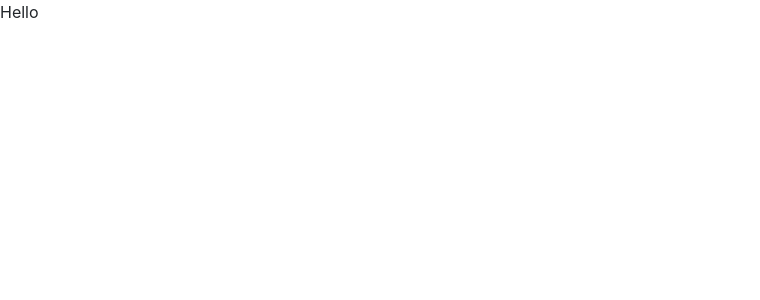
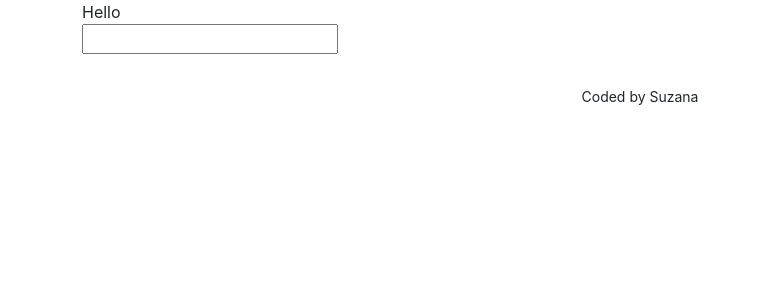
Before and after one commit to QSuzyQ/dictionary-project, a React (Create React App) app: page / in a window 1280 px wide. Shown: the top 300 px of the page, without its empty margins (0-760 px from the left). Built offline with nearby package versions, Linux system fonts and the light colour scheme.

Commit message:
Implemented the search engine

```diff
--- a/src/App.css
+++ b/src/App.css
@@ -0,0 +1,4 @@
+.App-footer {
+  text-align: center;
+  margin: 30px 0;
+}
--- a/src/App.js
+++ b/src/App.js
@@ -1,9 +1,18 @@
+import Dictionary from "./Dictionary";
 import "./App.css";
 
 export default function App() {
   return (
     <div className="App">
-      <header className="App-header">Hello</header>
+      <div className="container">
+        <header className="App-header">Hello</header>
+        <main>
+          <Dictionary />
+        </main>
+        <footer className="App-footer">
+          <small>Coded by Suzana</small>
+        </footer>
+      </div>
     </div>
   );
 }
--- /dev/null
+++ b/src/Dictionary.css
@@ -0,0 +1,3 @@
+.Dictionary {
+  text-align: center;
+}
--- /dev/null
+++ b/src/Dictionary.js
@@ -0,0 +1,23 @@
+import React, { useState } from "react";
+
+export default function Dictionary() {
+  let [keyword, setKeyword] = useState("");
+
+  function search(event) {
+    event.preventDefault();
+    alert(`Searching for ${keyword}`);
+  }
+
+  function handleKeywordChange(event) {
+    console.log(event.target.value);
+    setKeyword(event.target.value);
+  }
+
+  return (
+    <div className="Dictionary">
+      <form onSubmit={search}>
+        <input type="search" onChange={handleKeywordChange} />
+      </form>
+    </div>
+  );
+}
```
